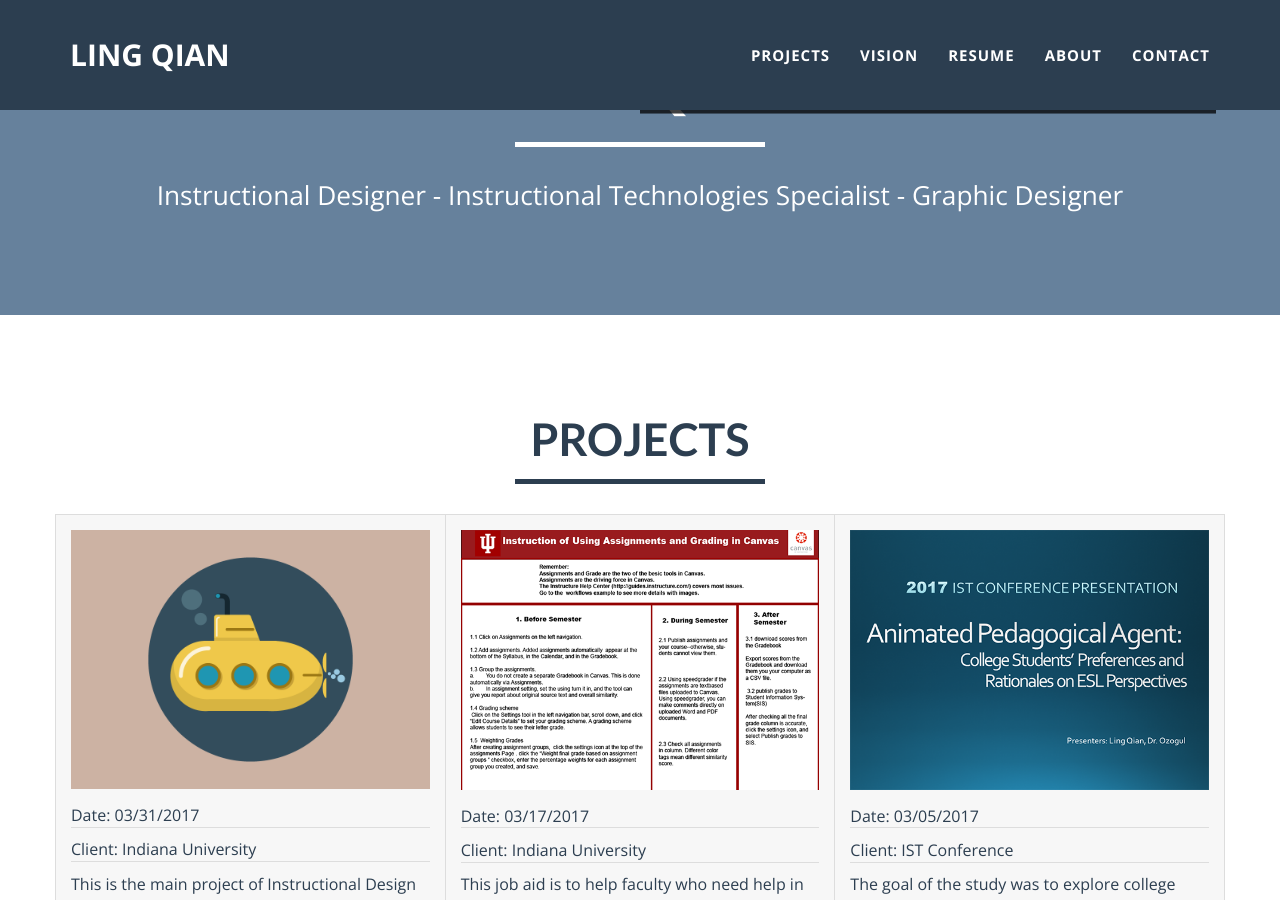
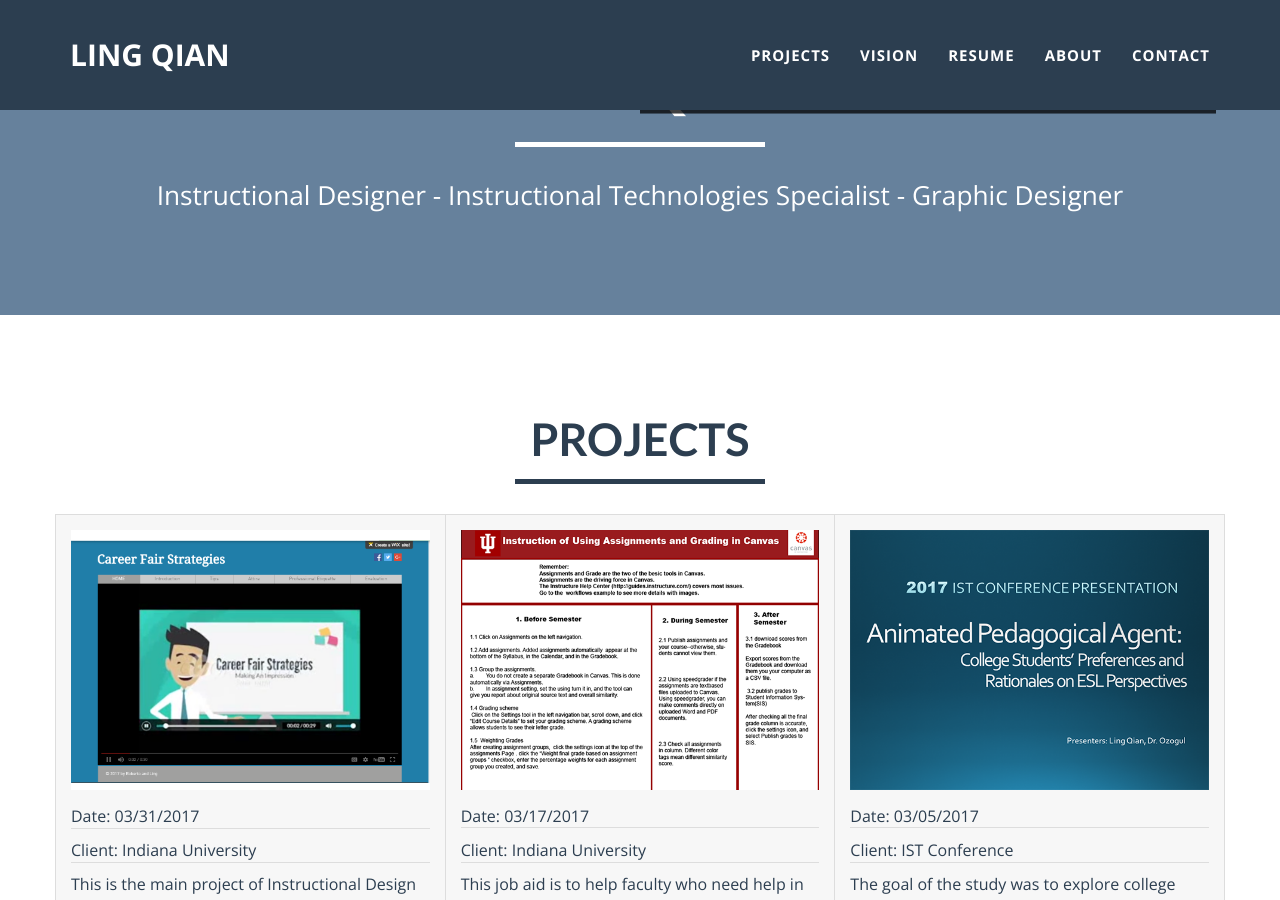
Before and after one commit to lingqiann/lingqiann.github.io, a Jekyll site: the page built from _posts/2014-07-13-project-6.markdown, in a window 1280 px wide and 900 px high. Built offline with Jekyll 4.4.1, drawn with Linux system fonts in a browser that asks for light colours.

Commit message:
Update 2014-07-13-project-6.markdown

```diff
--- a/_posts/2014-07-13-project-6.markdown
+++ b/_posts/2014-07-13-project-6.markdown
@@ -2,7 +2,7 @@
 layout: default
 modal-id: 6
 date: 2017-03-31
-img: submarine.png
+img: main_project.png
 alt: image-alt
 project-date: April 2017
 client: Indiana University
```
